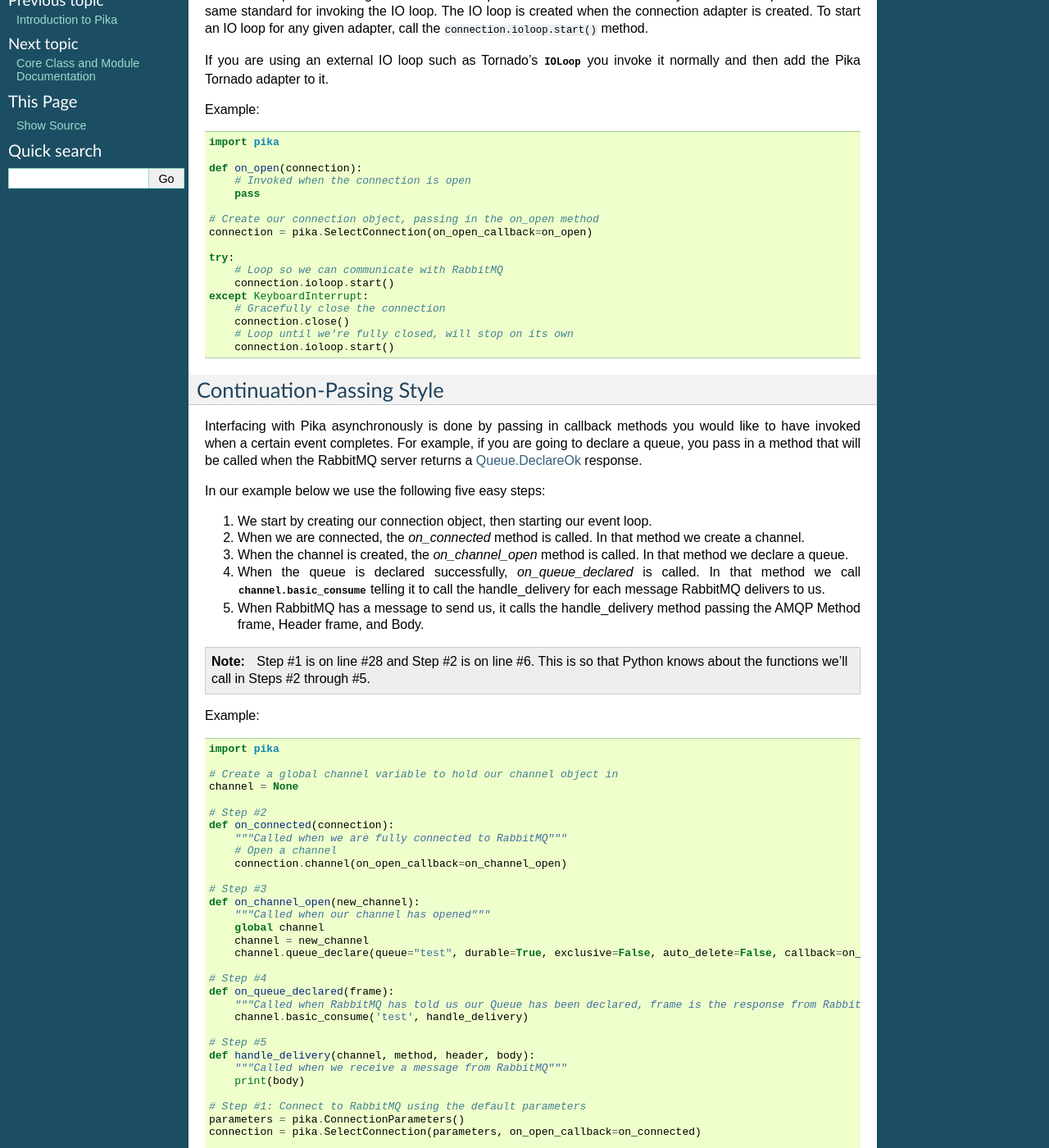
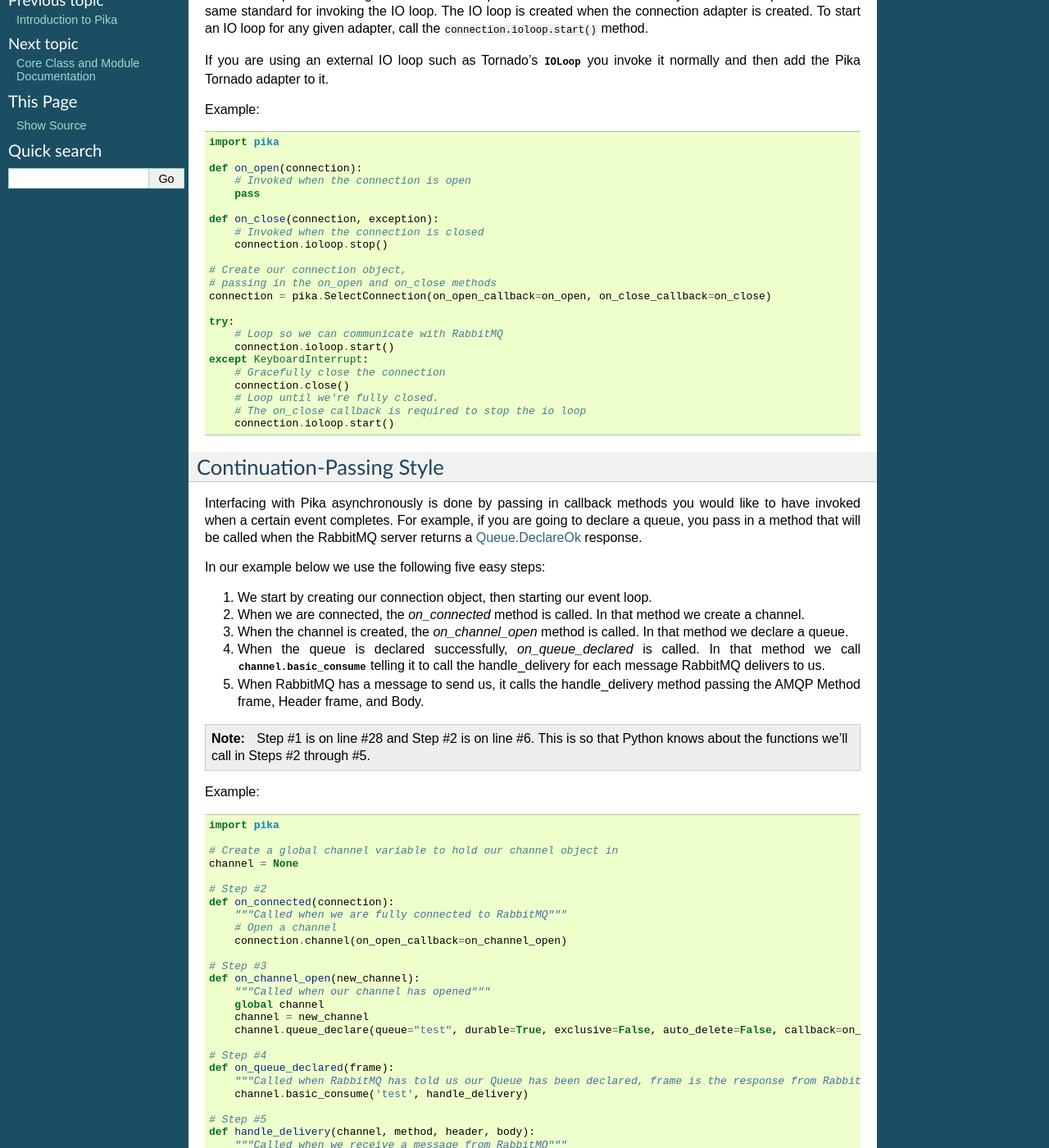
Before and after one commit to pika/pika, a Sphinx documentation site: the page built from docs/intro.rst, in a window 1280 px wide and 1400 px high, scrolled down 207 px. Shown: the whole window at 82% size. Built offline with Sphinx 7.4.7, drawn with Linux system fonts in a browser that asks for light colours; some of the changed text lies outside the part shown.

Commit message:
Update handling KeyboardInterrupt
Demonstrate how to correctly stop the I/O loop.

Fixes #1327

```diff
--- a/docs/intro.rst
+++ b/docs/intro.rst
@@ -15,8 +15,13 @@ Example::
         # Invoked when the connection is open
         pass
 
-    # Create our connection object, passing in the on_open method
-    connection = pika.SelectConnection(on_open_callback=on_open)
+    def on_close(connection, exception):
+        # Invoked when the connection is closed
+        connection.ioloop.stop()
+
+    # Create our connection object,
+    # passing in the on_open and on_close methods
+    connection = pika.SelectConnection(on_open_callback=on_open, on_close_callback=on_close)
 
     try:
         # Loop so we can communicate with RabbitMQ
@@ -24,7 +29,8 @@ Example::
     except KeyboardInterrupt:
         # Gracefully close the connection
         connection.close()
-        # Loop until we're fully closed, will stop on its own
+        # Loop until we're fully closed.
+        # The on_close callback is required to stop the io loop
         connection.ioloop.start()
 
 .. _intro_to_cps:
@@ -77,9 +83,14 @@ Example::
         """Called when we receive a message from RabbitMQ"""
         print(body)
 
+    # Closing
+    def on_close(connection, exception):
+        # Invoked when the connection is closed
+        connection.ioloop.stop()
+
     # Step #1: Connect to RabbitMQ using the default parameters
     parameters = pika.ConnectionParameters()
-    connection = pika.SelectConnection(parameters, on_open_callback=on_connected)
+    connection = pika.SelectConnection(on_open_callback=on_connected, on_close_callback=on_close)
 
     try:
         # Loop so we can communicate with RabbitMQ
@@ -87,7 +98,8 @@ Example::
     except KeyboardInterrupt:
         # Gracefully close the connection
         connection.close()
-        # Loop until we're fully closed, will stop on its own
+        # Loop until we're fully closed.
+        # The on_close callback is required to stop the io loop
         connection.ioloop.start()
 
 Credentials
```
Also changed, not shown: docs/examples/connecting_async.rst (+8 -5 lines).
